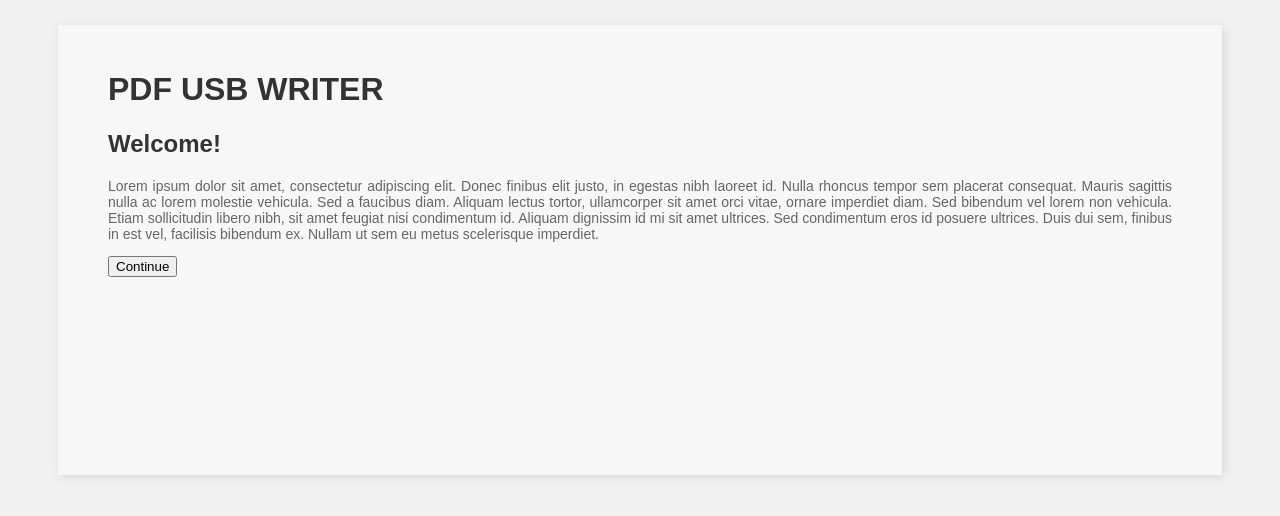
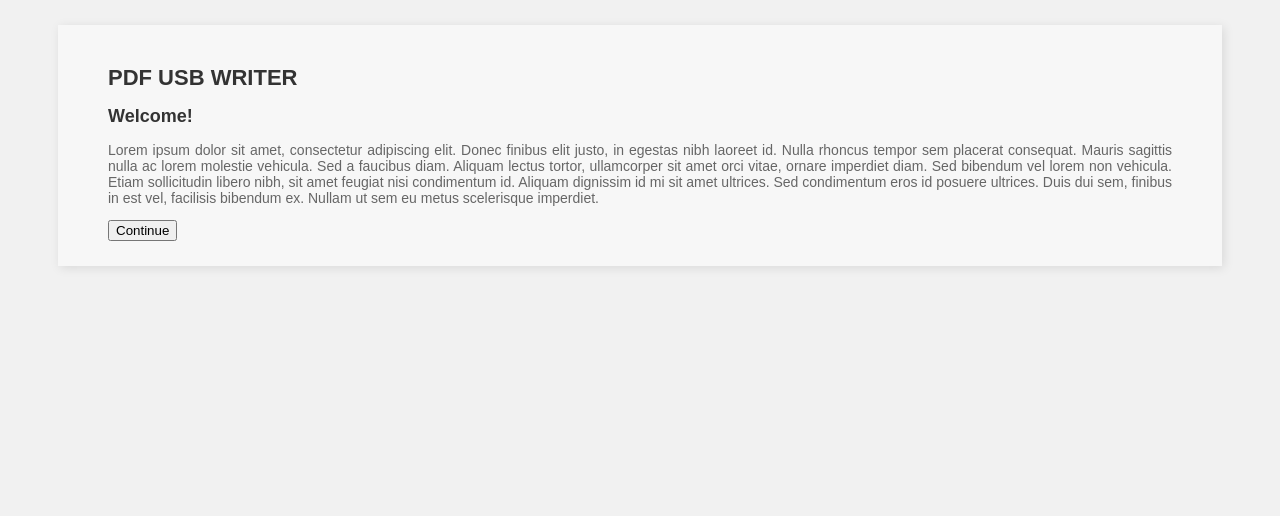
Before and after one commit to sadasant/write-pdf-format-usb, a plain HTML site: page public/index.html in a window 1280 px wide. Drawn offline with Linux system fonts and the light colour scheme; no server answers.

Commit message:
css changes for windows

```diff
--- a/public/css/app.css
+++ b/public/css/app.css
@@ -5,13 +5,20 @@ body {
 
 #content {
     wdith:            400px;
-    height:           400px;
     background-color: rgba(255,255,255,.4);
     display:          block;
     padding:          25px 50px;
     margin:           25px 50px;
     font-family:      sans-serif;
     box-shadow:       2px 2px 10px rgba(0,0,0,.1);
+}
+
+#content h1 {
+    font-size: 22px;
+}
+
+#content h2 {
+    font-size: 18px;
 }
 
 #content p {
--- a/public/js/app.js
+++ b/public/js/app.js
@@ -7,8 +7,6 @@
     //         window.close();
     //     }, 250)
     // }, 10*1000)
-
-    window.resizeTo(500, 500);
 
     // Keep alive
     setInterval(function() {
```
